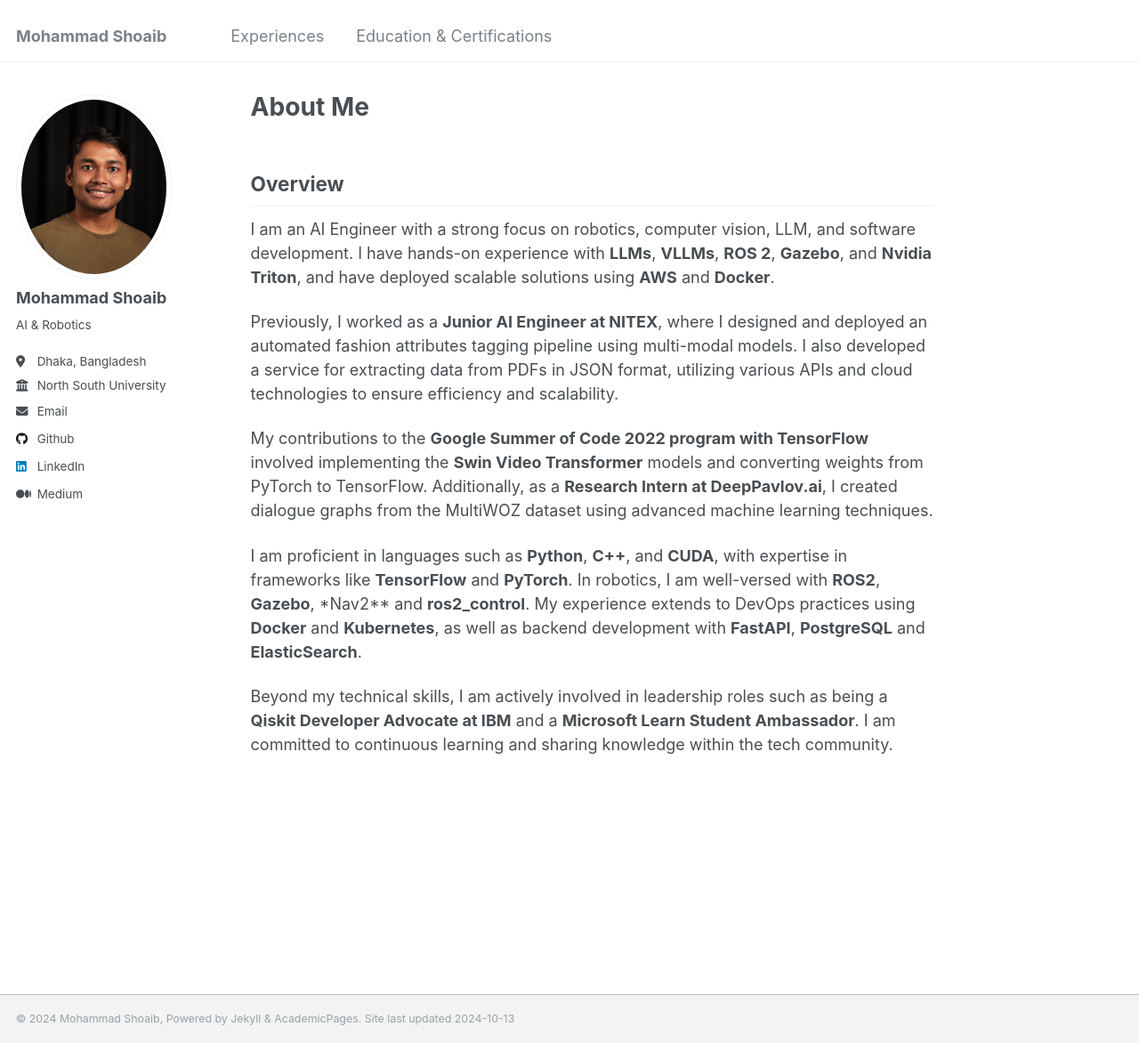
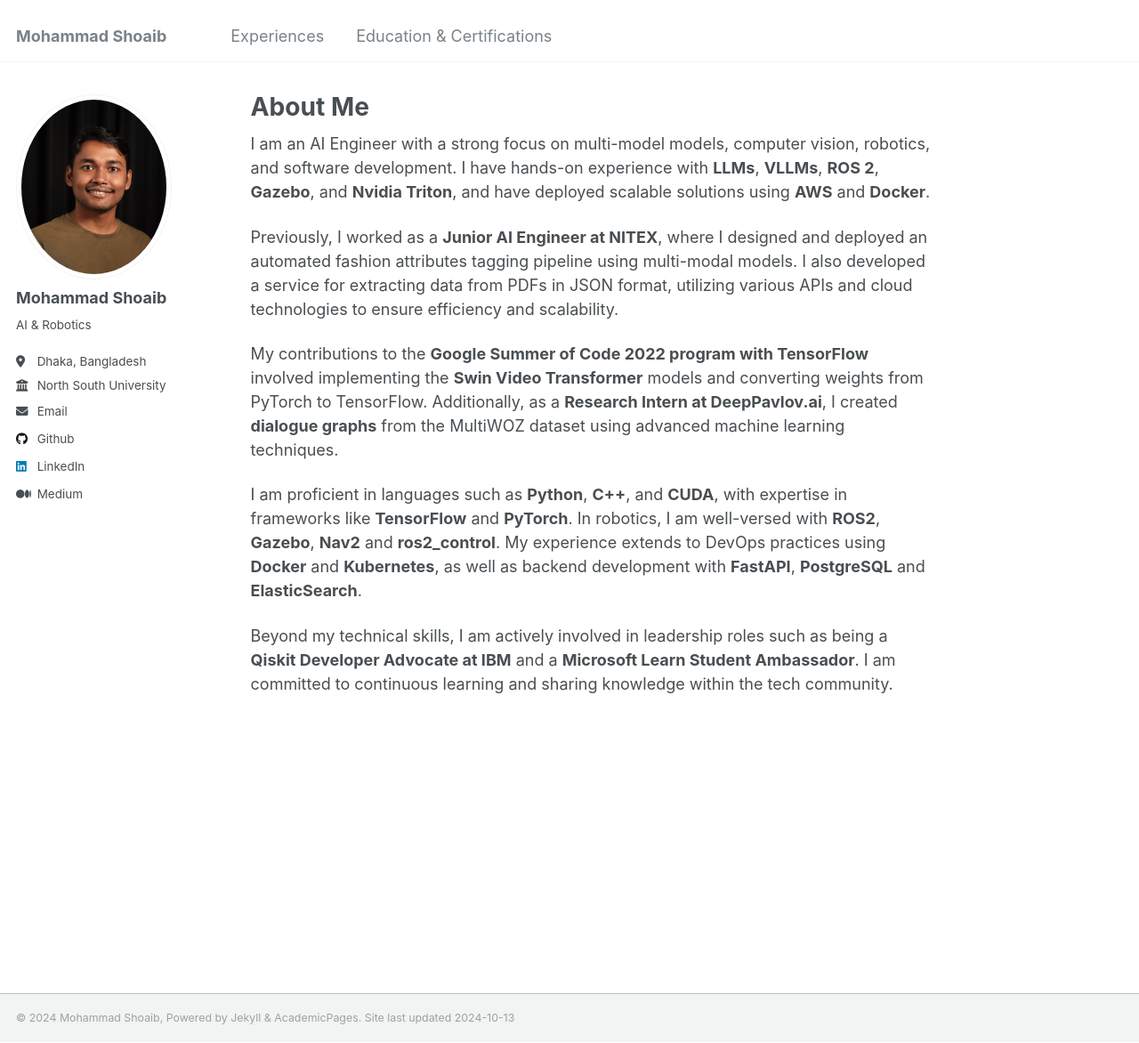
Before and after one commit to shoaib6174/shoaib6174.github.io, a Jekyll site: the page built from _pages/about.md, in a window 1280 px wide and 1172 px high. Shown: the whole window at 89% size. Built offline with Jekyll 4.4.1, drawn with Linux system fonts in a browser that asks for light colours.

Commit message:
Update about.md

```diff
--- a/_pages/about.md
+++ b/_pages/about.md
@@ -7,16 +7,16 @@
   - /about.html
 ---
 
-## Overview
 
 
-I am an AI Engineer with a strong focus on robotics, computer vision, LLM, and software development. I have hands-on experience with **LLMs**, **VLLMs**, **ROS 2**, **Gazebo**, and **Nvidia Triton**, and have deployed scalable solutions using **AWS** and **Docker**.
+
+I am an AI Engineer with a strong focus on multi-model models, computer vision, robotics, and software development. I have hands-on experience with **LLMs**, **VLLMs**, **ROS 2**, **Gazebo**, and **Nvidia Triton**, and have deployed scalable solutions using **AWS** and **Docker**.
 
 
 Previously, I worked as a **Junior AI Engineer at NITEX**, where I designed and deployed an automated fashion attributes tagging pipeline using multi-modal models. I also developed a service for extracting data from PDFs in JSON format, utilizing various APIs and cloud technologies to ensure efficiency and scalability.
 
-My contributions to the **Google Summer of Code 2022 program with TensorFlow** involved implementing the **Swin Video Transformer** models and converting weights from PyTorch to TensorFlow. Additionally, as a **Research Intern at DeepPavlov.ai**, I created dialogue graphs from the MultiWOZ dataset using advanced machine learning techniques.
+My contributions to the **Google Summer of Code 2022 program with TensorFlow** involved implementing the **Swin Video Transformer** models and converting weights from PyTorch to TensorFlow. Additionally, as a **Research Intern at DeepPavlov.ai**, I created **dialogue graphs** from the MultiWOZ dataset using advanced machine learning techniques.
 
-I am proficient in languages such as **Python**, **C++**, and **CUDA**, with expertise in frameworks like **TensorFlow** and **PyTorch**. In robotics, I am well-versed with **ROS2**, **Gazebo**, *Nav2** and **ros2_control**. My experience extends to DevOps practices using **Docker** and **Kubernetes**, as well as backend development with **FastAPI**, **PostgreSQL** and **ElasticSearch**.
+I am proficient in languages such as **Python**, **C++**, and **CUDA**, with expertise in frameworks like **TensorFlow** and **PyTorch**. In robotics, I am well-versed with **ROS2**, **Gazebo**, **Nav2** and **ros2_control**. My experience extends to DevOps practices using **Docker** and **Kubernetes**, as well as backend development with **FastAPI**, **PostgreSQL** and **ElasticSearch**.
 
 Beyond my technical skills, I am actively involved in leadership roles such as being a **Qiskit Developer Advocate at IBM** and a **Microsoft Learn Student Ambassador**. I am committed to continuous learning and sharing knowledge within the tech community.
```
